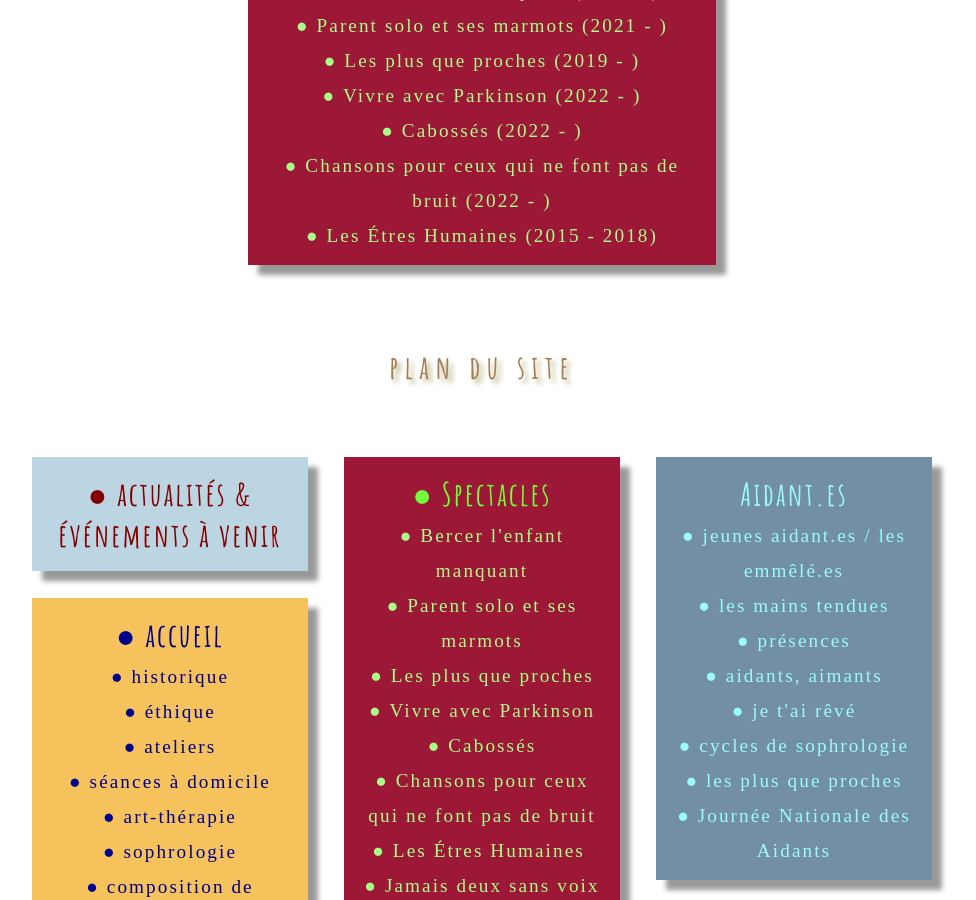
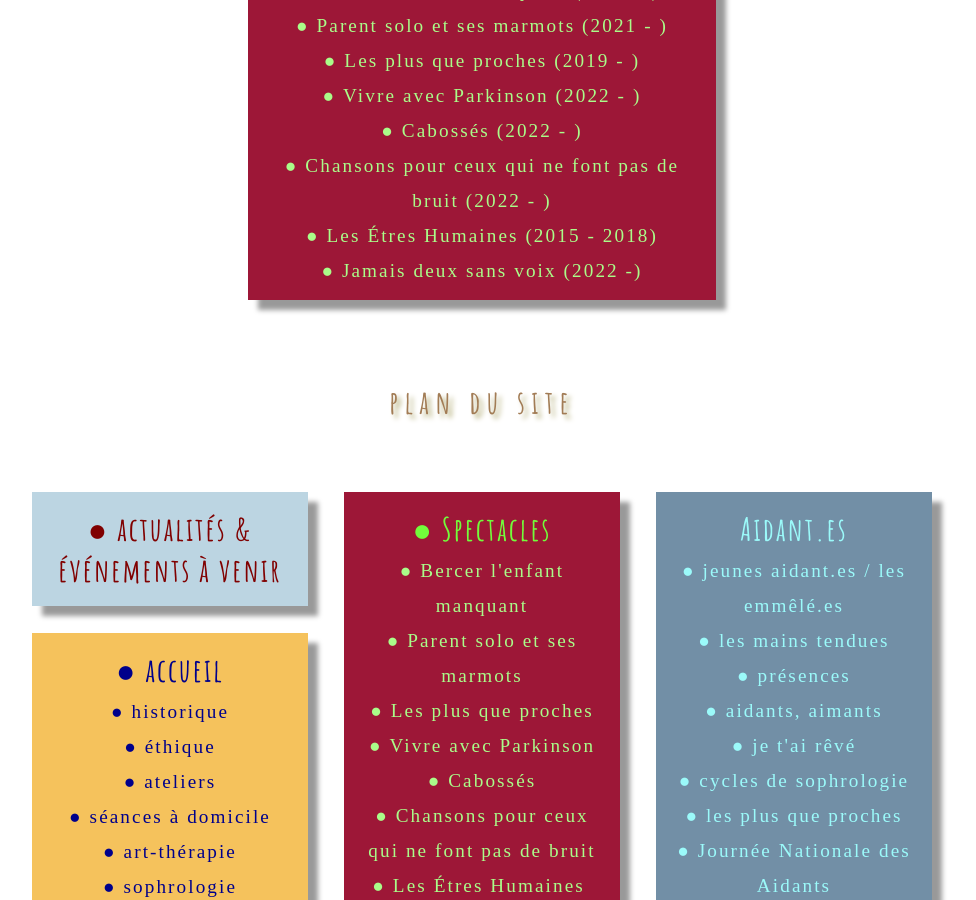
Before and after one commit to leshnik/revertouthaut, a Jekyll site: the page built from spectacles.md, in a window 1280 px wide and 900 px high, scrolled down 1125 px. Shown: the whole window, without its empty margins (158-1134 px from the left). Built offline with Jekyll 4.4.1, drawn with Linux system fonts in a browser that asks for light colours.

Commit message:
add jamais deux to spectacles page

```diff
--- a/spectacles.md
+++ b/spectacles.md
@@ -26,6 +26,7 @@ summary: Basés sur des témoignages et des traces laissées par les vécus, nos
       <a class="nav-list-item subtlehover" style="color: #aafc89" href="/cabosses">●&nbsp;Cabossés (2022 - )</a>
       <br>
       <a style="color: #aafc89" class="nav-list-item subtlehover" href="chansons-pour-ceux-qui-ne-font-pas-de-bruit">●&nbsp;Chansons pour ceux qui ne font pas de bruit (2022 - )</a><br>
-      <a style="color: #aafc89" class="nav-list-item subtlehover"  href="les-etres-humaines">●&nbsp;Les&nbsp;Étres&nbsp;Humaines&nbsp;(2015 - 2018)</a>
+      <a style="color: #aafc89" class="nav-list-item subtlehover"  href="les-etres-humaines">●&nbsp;Les&nbsp;Étres&nbsp;Humaines&nbsp;(2015 - 2018)</a><br>
+      <a style="color:#aafc89" class="nav-list-item" href="jamais-deux-sans-voix">●&nbsp;Jamais deux sans voix (2022 -)</a>
     </p>
 </div>
```
